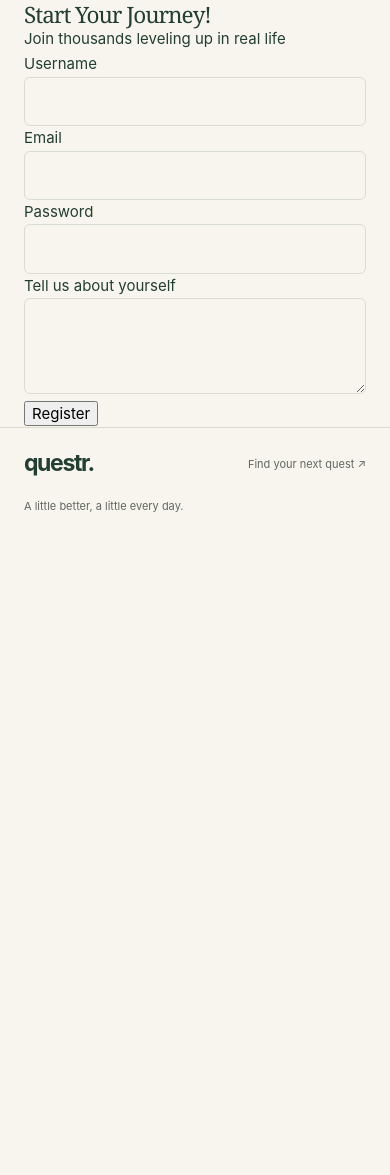
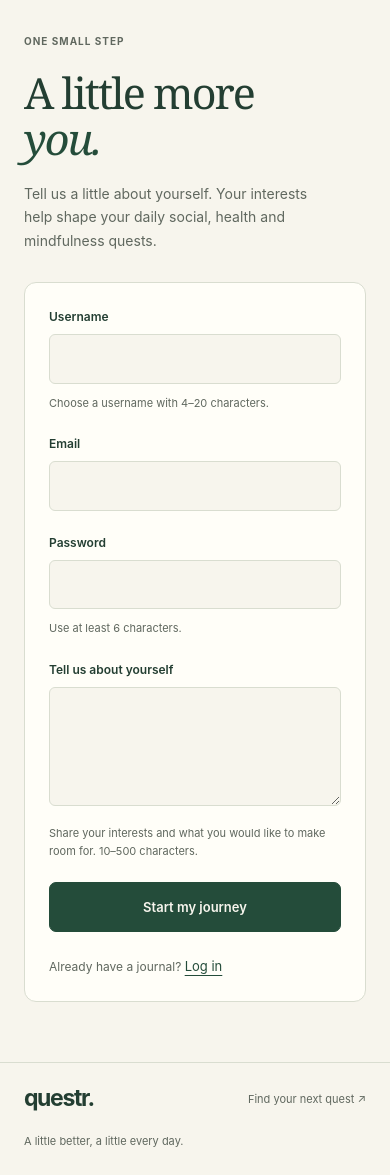
Before and after one commit to pierceluu10/Questr, a Flask app: page /register in a window 390 px wide. Shown: the part 75-1250 px from the top of the page. Before the commit the page ends 587 px from the top, so only its background shows below. Run offline with Flask 3, Linux system fonts and the light colour scheme.

Commit message:
feat(forms): unify onboarding and reflection screens

```diff
--- /dev/null
+++ b/templates/forms.html
@@ -0,0 +1,9 @@
+{% macro field(input, autocomplete='', hint='', rows=none) %}
+<div class="field">
+  {{ input.label }}
+  {% if rows %}{{ input(class='form-control', rows=rows, aria_invalid='true' if input.errors else 'false', aria_describedby=input.id ~ '-errors' if input.errors else input.id ~ '-hint' if hint else none) }}
+  {% else %}{{ input(class='form-control', autocomplete=autocomplete, aria_invalid='true' if input.errors else 'false', aria_describedby=input.id ~ '-errors' if input.errors else input.id ~ '-hint' if hint else none) }}{% endif %}
+  {% if input.errors %}<ul class="field-errors" id="{{ input.id }}-errors">{% for error in input.errors %}<li>{{ error }}</li>{% endfor %}</ul>{% endif %}
+  {% if hint %}<p class="field-hint" id="{{ input.id }}-hint">{{ hint }}</p>{% endif %}
+</div>
+{% endmacro %}
--- a/templates/register.html
+++ b/templates/register.html
@@ -1,79 +1,4 @@
-{% extends "base.html" %}
-
-{% block title %}Register - Questr{% endblock %}
-
-{% block content %}
-<div class="row justify-content-center">
-    <div class="col-md-6 col-lg-4">
-        <div class="card shadow">
-            <div class="card-body p-5">
-                <div class="text-center mb-4">
-                    <h2 class="fw-bold text-primary" style="white-space: nowrap;">
-                        <i class="fas fa-rocket"></i> Start Your Journey!
-                    </h2>
-                    <p class="text-muted">Join thousands leveling up in real life</p>
-                </div>
-
-                <form method="POST">
-                    {{ form.hidden_tag() }}
-
-                    <div class="mb-3">
-                        {{ form.username.label(class="form-label") }}
-                        {{ form.username(class="form-control") }}
-                        {% if form.username.errors %}
-                            <div class="text-danger small">
-                                {% for error in form.username.errors %}
-                                    <div>{{ error }}</div>
-                                {% endfor %}
-                            </div>
-                        {% endif %}
-                    </div>
-
-                    <div class="mb-3">
-                        {{ form.email.label(class="form-label") }}
-                        {{ form.email(class="form-control") }}
-                        {% if form.email.errors %}
-                            <div class="text-danger small">
-                                {% for error in form.email.errors %}
-                                    <div>{{ error }}</div>
-                                {% endfor %}
-                            </div>
-                        {% endif %}
-                    </div>
-
-                    <div class="mb-4">
-                        {{ form.password.label(class="form-label") }}
-                        {{ form.password(class="form-control") }}
-                        {% if form.password.errors %}
-                            <div class="text-danger small">
-                                {% for error in form.password.errors %}
-                                    <div>{{ error }}</div>
-                                {% endfor %}
-                            </div>
-                        {% endif %}
-                    </div>
-
-
-                    <div class="mb-4">
-                        {{ form.description.label(class="form-label") }}
-                        {{ form.description(class="form-control", rows="3") }}
-                        {% if form.description.errors %}
-                            <div class="text-danger small">
-                                {% for error in form.description.errors %}
-                                    <div>{{ error }}</div>
-                                {% endfor %}
-                            </div>
-                        {% endif %}
-                    </div>
-
-                    <div class="d-grid">
-                        {{ form.submit(class="btn btn-primary btn-lg") }}
-                    </div>
-                </form>
-
-
-            </div>
-        </div>
-    </div>
-</div>
-{% endblock %}
+{% extends 'base.html' %}
+{% from 'forms.html' import field %}
+{% block title %}Start your journey — Questr{% endblock %}
+{% block content %}<div class="form-layout"><section class="form-intro"><span class="eyebrow">ONE SMALL STEP</span><h1>A little more<br><em>you.</em></h1><p>Tell us a little about yourself. Your interests help shape your daily social, health and mindfulness quests.</p></section><div class="form-surface"><form method="POST">{{ form.hidden_tag() }}{{ field(form.username, 'username', 'Choose a username with 4–20 characters.') }}{{ field(form.email, 'email') }}{{ field(form.password, 'new-password', 'Use at least 6 characters.') }}{{ field(form.description, hint='Share your interests and what you would like to make room for. 10–500 characters.', rows=4) }}{{ form.submit(class='button', value='Start my journey') }}</form><p class="form-footer">Already have a journal? <a class="text-link" href="{{ url_for('login') }}">Log in</a></p></div></div>{% endblock %}
```
Also changed, not shown: templates/login.html (+4 -59 lines), templates/reflection.html (+4 -57 lines).
